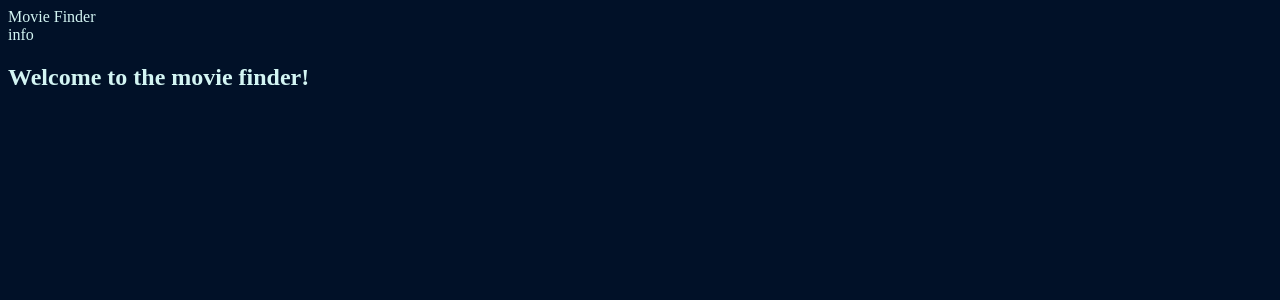
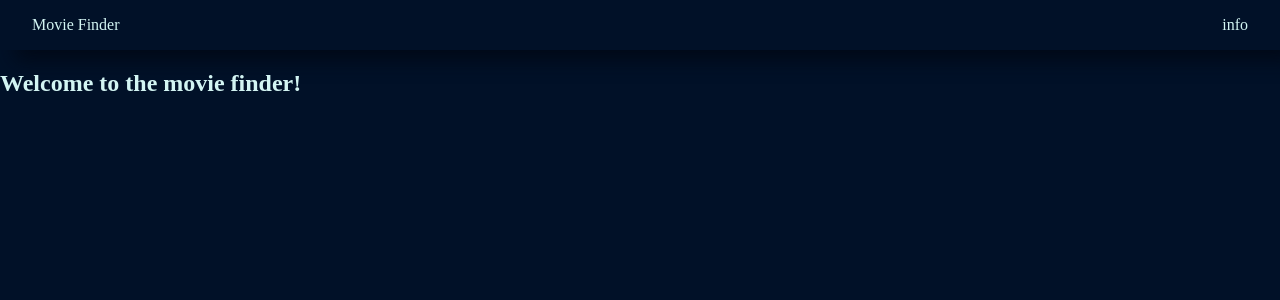
Before and after one commit to papp012/movie-finder, a Flask app: template templates/index.html in a window 1280 px wide. Shown: the top 300 px of the page. Run offline with Flask 2, Linux system fonts and the light colour scheme; the template is opened without the code that fills it, so the values that code supplies are empty.

Commit message:
feat: design basic layout of page header

```diff
--- a/static/css/main.css
+++ b/static/css/main.css
@@ -9,7 +9,19 @@
 
 body {
     background-color: var(--darkblue);
-    color: var(--white)
+    color: var(--white);
+
+    margin:0;
 }
 
-header {}
+header {
+    /*background-color: var(--middleblue);*/
+    box-shadow: 15px 10px 20px #010917;
+
+    margin: 0;
+    padding: 1em 2em;
+
+    display: flex;
+    flex-direction: row;
+    justify-content: space-between;
+}
```
